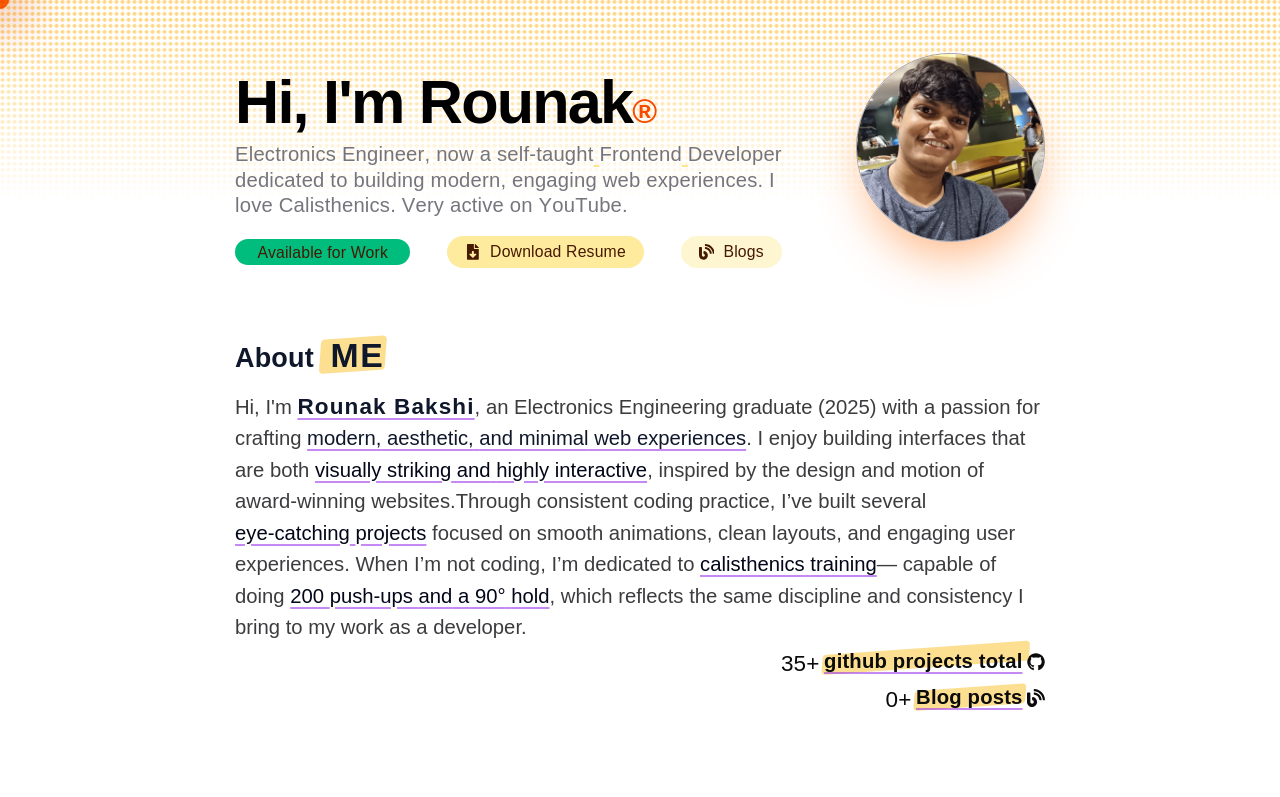
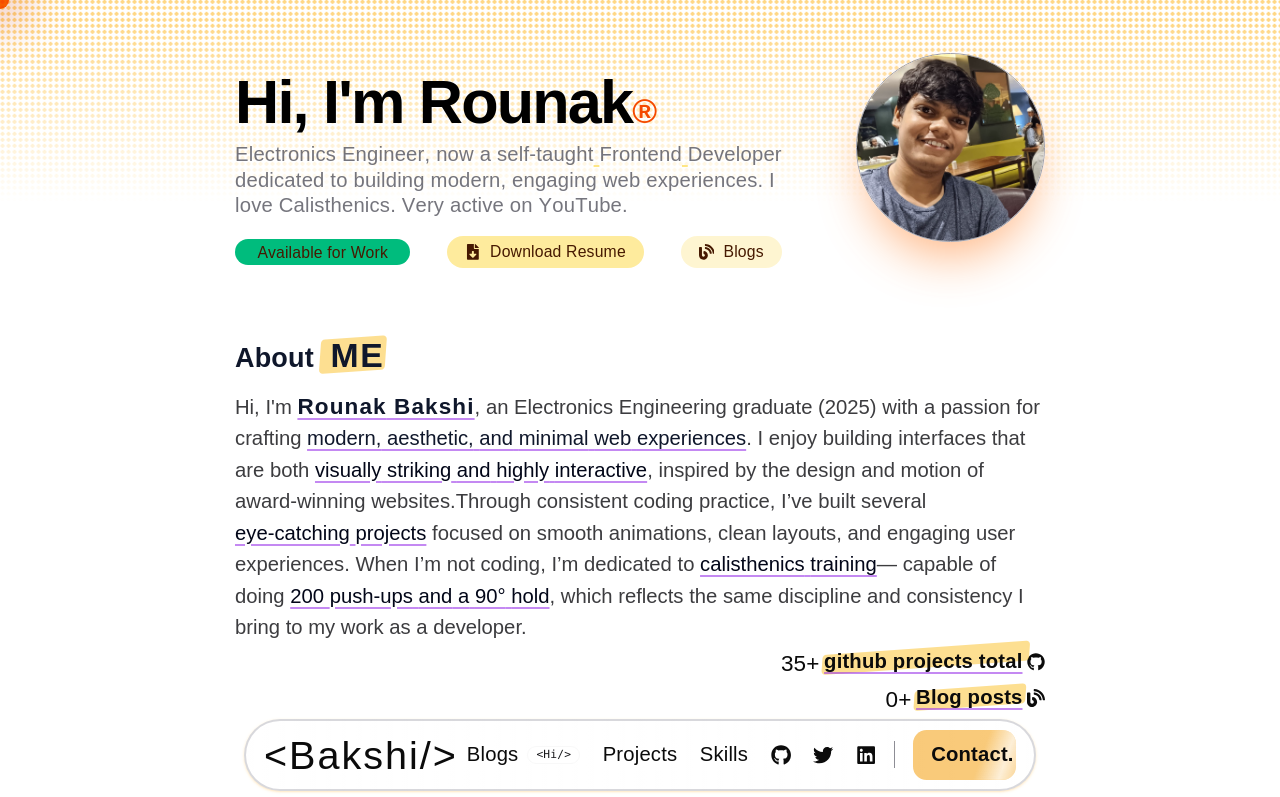
Before and after one commit to rou-nak-cloud/Dev.Portfolios, a React (Vite) app in the folder Portfolio_v3.1/: page / in a window 1280 px wide. Shown: the top 797 px of the page. Built offline with nearby package versions, Linux system fonts and the light colour scheme; a web font is replaced by a local one.

Commit message:
navbar position check

```diff
--- a/Portfolio_v3.1/src/App.jsx
+++ b/Portfolio_v3.1/src/App.jsx
@@ -41,14 +41,10 @@ export default function App() {
     <>
       <Cursor />
 
-      {/* IMPORTANT WRAPPER */}
-      <div className="pageLoader">
-        <Navbar className="nav" />
-
-        <main>
-          <Outlet />
-        </main>
-      </div>
+      <Navbar className="nav" />
+      <main>
+        <Outlet />
+      </main>
     </>
   );
 }
--- a/Portfolio_v3.1/src/index.css
+++ b/Portfolio_v3.1/src/index.css
@@ -304,6 +304,3 @@ body {
 .project-card {
   will-change: transform, opacity;
 }
-.pageLoader {
-  will-change: transform;
-}
```
